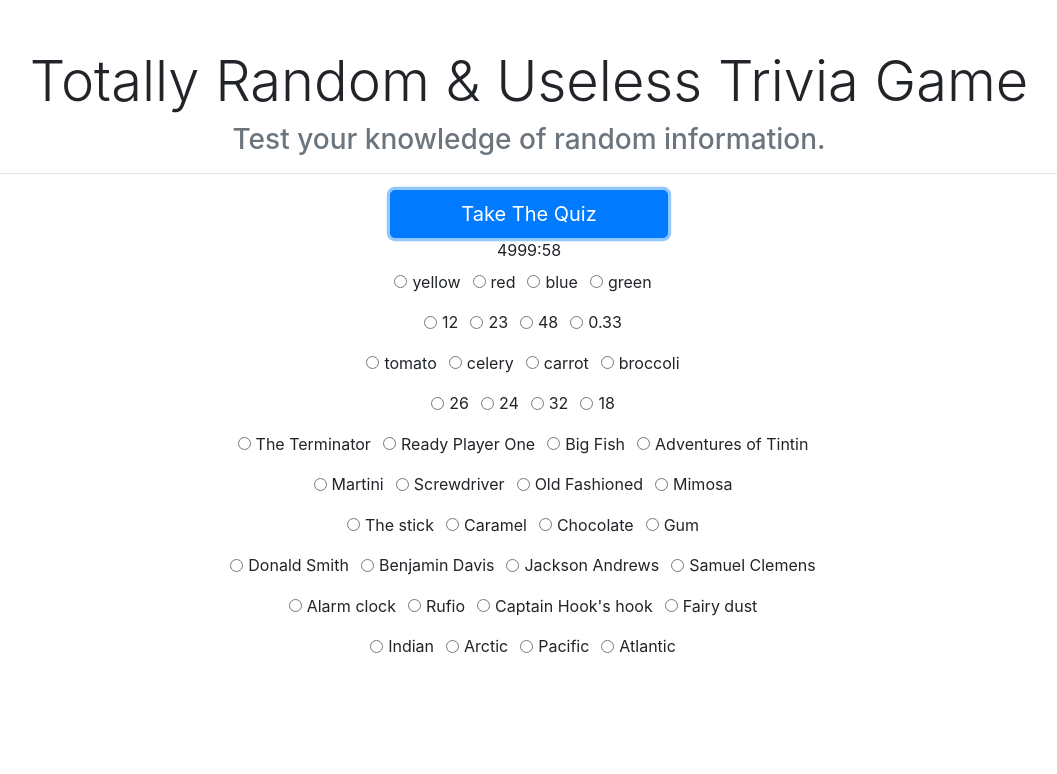
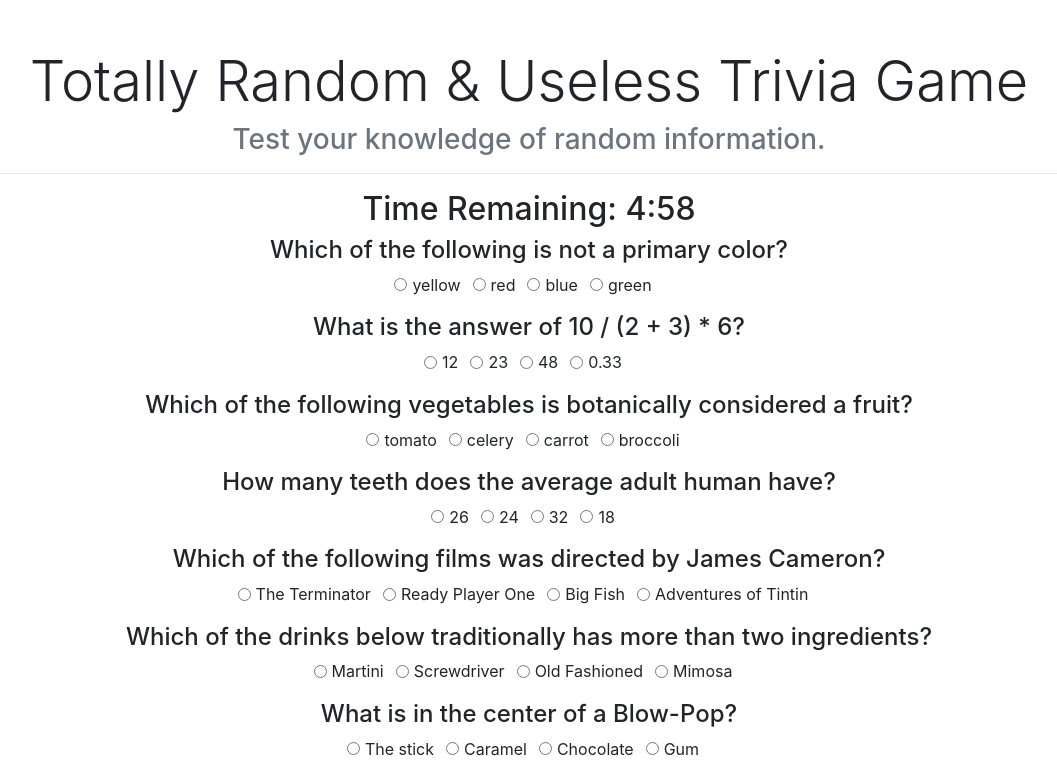
Before and after one commit to bcasalvieri/Trivia-Game, a plain HTML site: page index.html in a window 1280 px wide. Both pictures are taken after a click on the button "Take The Quiz". Shown: the top 774 px of the page, without its empty margins (111-1168 px from the left). Drawn offline with nearby package versions, Linux system fonts and the light colour scheme.

Commit message:
fixed renderQuiz and timer

```diff
--- a/assets/javascript/app.js
+++ b/assets/javascript/app.js
@@ -2,6 +2,8 @@
 var correct = 0;
 var counter = 5 * 60 * 1000;
 var timer;
+var quizRunning = false;
+var currentTime = "5:00";
 
 console.log(counter)
 
@@ -126,18 +128,23 @@ function run() {
 
   // restart interval
   timer = setInterval(decrement, 1000);
+
+  // print current time to page
+  $("#timer").text(`Time Remaining: ${currentTime}`);
+
+  // hide start-quiz button
+  $("#start-quiz").hide()
 }
 
 // create decrement function to lower counter by one every second
 function decrement() {
-  counter--;
+  counter = counter - 1000;
 
   // convert the counter to time and print to page
-  var currentTime = timeConverter(counter);
-
+  currentTime = timeConverter(counter);
 
   // print to page
-  $("#timer").text(currentTime);
+  $("#timer").text(`Time Remaining: ${currentTime}`);
 
   // when counter === 0, run stop function
   if (counter === 0) {
@@ -148,8 +155,8 @@ function decrement() {
 }
 
 function timeConverter(t) {
-  var minutes = Math.floor(t / 60);
-  var seconds = t - (minutes * 60);
+  var minutes = Math.floor((t / 1000) / 60);
+  var seconds = (t / 1000) - (minutes * 60);
 
   if (seconds < 10) {
     seconds = "0" + seconds;
@@ -157,12 +164,11 @@ function timeConverter(t) {
 
   if (minutes === 0) {
     minutes = "00"
-  }
-  else if (minutes < 10) {
-    minutes = "0" + minutes;
-  }
+  };
+
   return minutes + ":" + seconds
-}
+
+};
 
 // Create quiz creation function for each question in the quiz bank
 function renderQuiz() {
@@ -175,8 +181,8 @@ function renderQuiz() {
     var $question = $('<div>').addClass('form-group');
 
     // add question to div
-    var $label = $('<h4>')
-      .text(quizBank.question)
+    var $label = $("<h4>")
+      .text(question.question)
       .appendTo($question);
 
     // shuffle answer choices
@@ -212,8 +218,6 @@ function renderQuiz() {
       // add whole radio button to question
       $choice.appendTo($question);
 
-      // add radio button choice to question
-      $choice.appendTo($question);
     };
 
     // add question to page
--- a/index.html
+++ b/index.html
@@ -16,10 +16,11 @@
       <h1 class="display-4">Totally Random & Useless Trivia Game</h1>
       <h3 class="text-muted">Test your knowledge of random information.</h3>
       <hr>
-      <button id="start-quiz" class="btn btn-primary btn-lg col-3">Take The Quiz</button>
     </header>
 
-    <div id="timer"></div>
+    <button id="start-quiz" class="btn btn-primary btn-lg col-3">Take The Quiz</button>
+
+    <h2 id="timer"></h2>
 
     <form id="quiz-form"></form>
 
```
